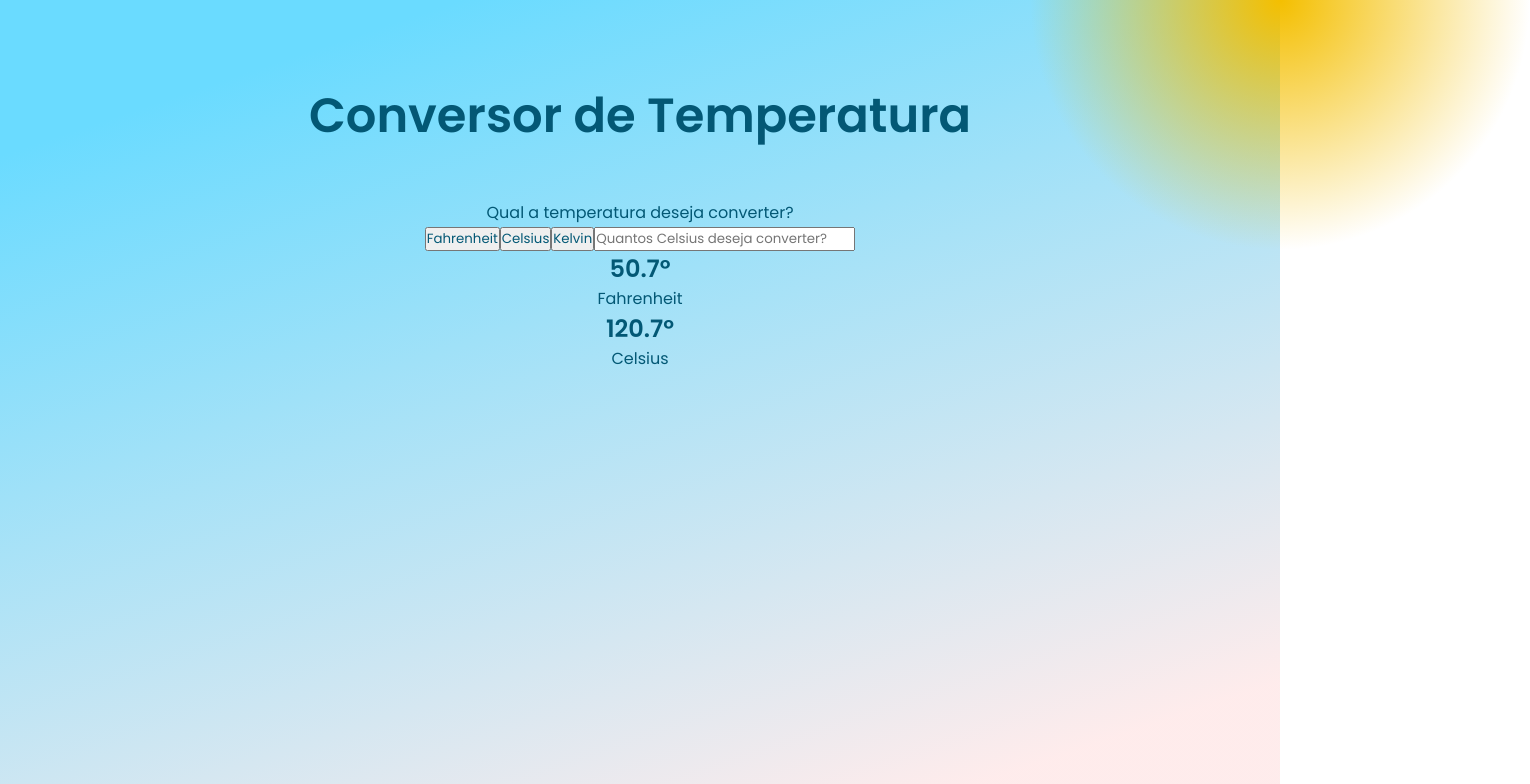
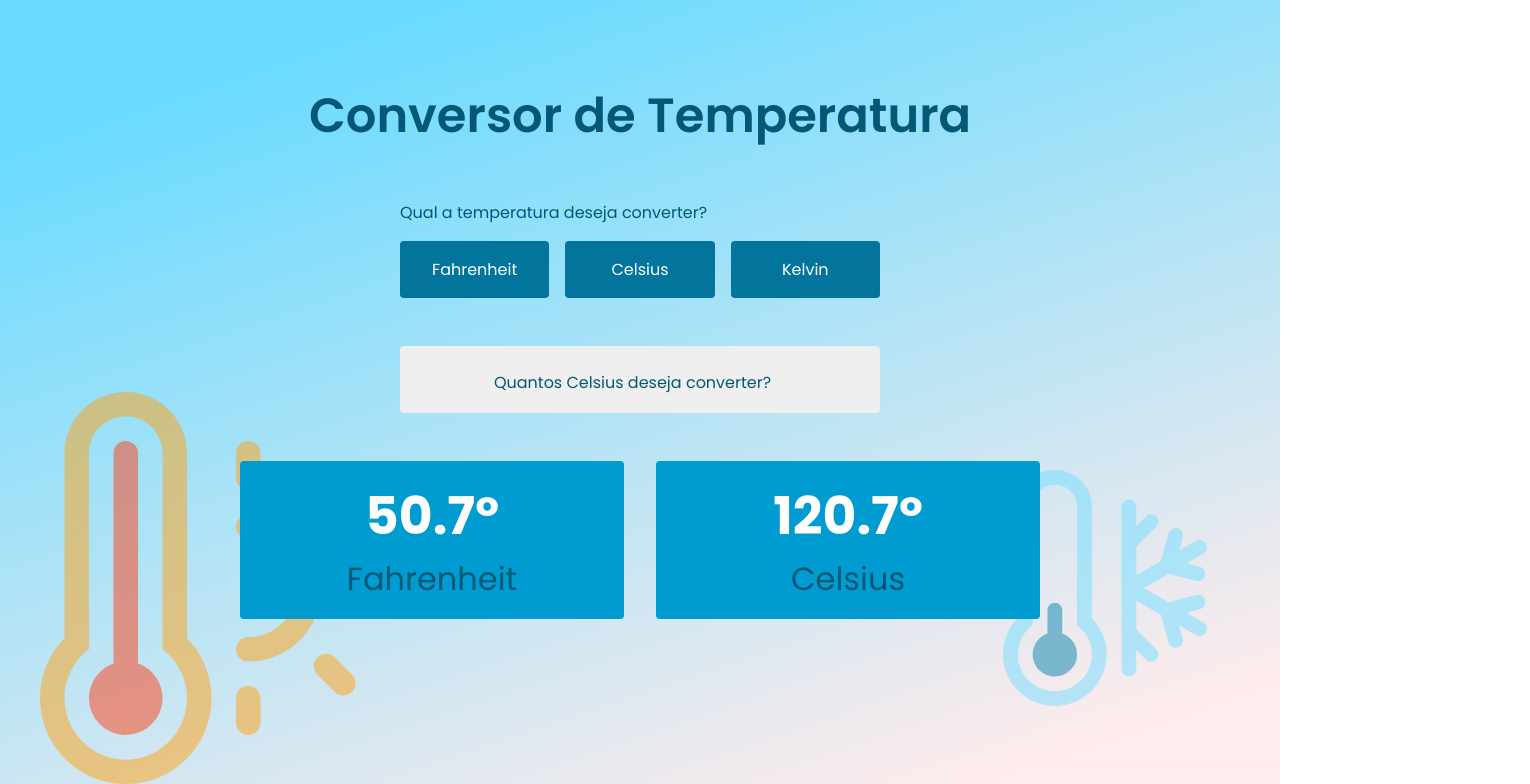
Before and after one commit to rafael-araujo-reis/conversor-temperatura, a React (Create React App) app: page / in a window 1280 px wide. Shown: the top 784 px of the page, 1530 px wide, since content can reach past the window. Built offline with nearby package versions, Linux system fonts and the light colour scheme.

Commit message:
Componenteização e estilização

```diff
--- a/public/index.html
+++ b/public/index.html
@@ -9,7 +9,7 @@
   <meta name="viewport" content="width=device-width, initial-scale=1" />
   <title>Conversor de Temperatura</title>
 
-  <link href="https://fonts.googleapis.com/css2?family=Poppins:wght@400;600&display=swap" rel="stylesheet">
+  <link href="https://fonts.googleapis.com/css2?family=Poppins:wght@400;600;700&display=swap" rel="stylesheet">
 </head>
 
 <body>
--- a/src/App.tsx
+++ b/src/App.tsx
@@ -1,3 +1,4 @@
+import { Background } from "./components/Background";
 import { Dashboard } from "./components/Dashboard";
 import { Header } from "./components/Header";
 import { Summary } from "./components/Summary";
@@ -9,6 +10,7 @@ export function App() {
       <Header />
       <Dashboard />
       <Summary />
+      <Background />
       <GlobalStyle />
     </>
   );
--- a/src/components/Dashboard/index.tsx
+++ b/src/components/Dashboard/index.tsx
@@ -1,15 +1,19 @@
+import { Container, RadioBox } from "./styles";
+
 export function Dashboard() {
     return (
-        <>
+        <Container>
             <p>Qual a temperatura deseja converter?</p>
-            <button type="button">Fahrenheit</button>
-            <button type="button">Celsius</button>
-            <button type="button">Kelvin</button>
+            <RadioBox>
+                <button type="button">Fahrenheit</button>
+                <button type="button">Celsius</button>
+                <button type="button">Kelvin</button>
+            </RadioBox>
             <input
                 type="number"
                 placeholder="Quantos Celsius deseja converter?"
             // onChange={}
             />
-        </>
+        </Container>
     );
 }
--- /dev/null
+++ b/src/components/Dashboard/styles.ts
@@ -0,0 +1,57 @@
+import styled from 'styled-components'
+
+export const Container = styled.section`
+    display: flex;
+    flex-direction: column;
+
+    max-width: 30rem;
+    margin: 0 auto;
+
+    p{
+        font-size: 1rem;
+        text-align: left;
+        margin-bottom: 1rem;
+    }
+
+    input{
+        border: none;
+        border-radius: 0.25rem;
+        padding: 1rem 2rem;
+        margin-top: 3rem;
+
+        color: var(--text-title);
+        font-size: 1.5rem;
+        text-align: center;
+        font-weight: 600;
+
+        background-color: var(--shape);
+
+        &::placeholder{
+            color: var(--text-title);
+            font-weight: 400;
+            font-size: 1rem;
+        }
+    }
+    `
+
+export const RadioBox = styled.div`
+    display: grid;
+    grid-template-columns: repeat(3, 1fr);
+    gap: 1rem;
+
+    button{
+        padding: 1rem 2rem;
+        border: none;
+        border-radius: 0.25rem;
+
+        font-size: 1rem;
+
+        color: var(--text-body);
+        background-color: var(--dark-blue);
+        transition: filter 0.3s;
+
+        &:hover{
+          filter: brightness(0.8);
+        }
+    }
+`
--- a/src/components/Header/index.tsx
+++ b/src/components/Header/index.tsx
@@ -3,7 +3,7 @@ import { Container } from "./styles";
 export function Header() {
     return (
         <Container>
-            <div></div>
+            {/* <div className="sunshine"></div> */}
             <h1>Conversor de Temperatura</h1>
         </Container>
     )
--- a/src/components/Header/styles.ts
+++ b/src/components/Header/styles.ts
@@ -3,7 +3,7 @@ import styled from 'styled-components'
 export const Container = styled.header`
     padding: 5rem 2rem 3rem;
 
-    div{
+    .sunshine{
         background: radial-gradient(50% 50% at 50% 50%, #F4BF00 0%, rgba(196, 196, 196, 0) 100%);
         width: 500px;
         height: 500px;
@@ -14,7 +14,6 @@ export const Container = styled.header`
         transform: translate(50%, -50%);
 
         border-radius: 500px;
-
     }
     h1{
         font-size: 3rem;
--- a/src/components/Summary/index.tsx
+++ b/src/components/Summary/index.tsx
@@ -1,14 +1,16 @@
+import { CardContext, Container } from "./styles";
+
 export function Summary() {
     return (
-        <>
-            <div>
+        <Container>
+            <CardContext>
                 <h2>50.7º</h2>
                 <p>Fahrenheit</p>
-            </div>
-            <div>
+            </CardContext>
+            <CardContext>
                 <h2>120.7º</h2>
                 <p>Celsius</p>
-            </div>
-        </>
+            </CardContext>
+        </Container>
     );
 }
--- /dev/null
+++ b/src/components/Summary/styles.ts
@@ -0,0 +1,31 @@
+import styled from 'styled-components';
+
+export const Container = styled.section`
+    max-width: 50rem;
+
+    margin: 0 auto;
+    margin-top:3rem;
+
+    display: grid;
+    grid-template-columns: 1fr 1fr;
+    gap: 2rem;
+`
+
+export const CardContext = styled.div`
+    background-color: var(--light-blue);
+    color: var(--text-body);
+    padding: 1rem;
+    font-weight: 400;
+
+    border-radius: 0.25rem;
+
+    h2{
+        font-size: 3.25rem;
+        font-weight: 700;
+    }
+
+    p{
+        font-size: 2rem;
+        color: var(--text-title)
+    }
+`
--- a/src/styles/global.ts
+++ b/src/styles/global.ts
@@ -1,4 +1,4 @@
-import { createGlobalStyle } from 'styled-components'
+import styled, { createGlobalStyle } from 'styled-components'
 
 export const GlobalStyle = createGlobalStyle`
     :root{
@@ -7,8 +7,8 @@ export const GlobalStyle = createGlobalStyle`
         --text-title: #035875;
         --text-body: #FFFFFF;
 
-        --primary: #03749B;
-        --secondary: #009BD0;
+        --dark-blue: #03749B;
+        --light-blue: #009BD0;
         --shape: #EFEFEF;
 
         --white: #FFFFFF;
```
